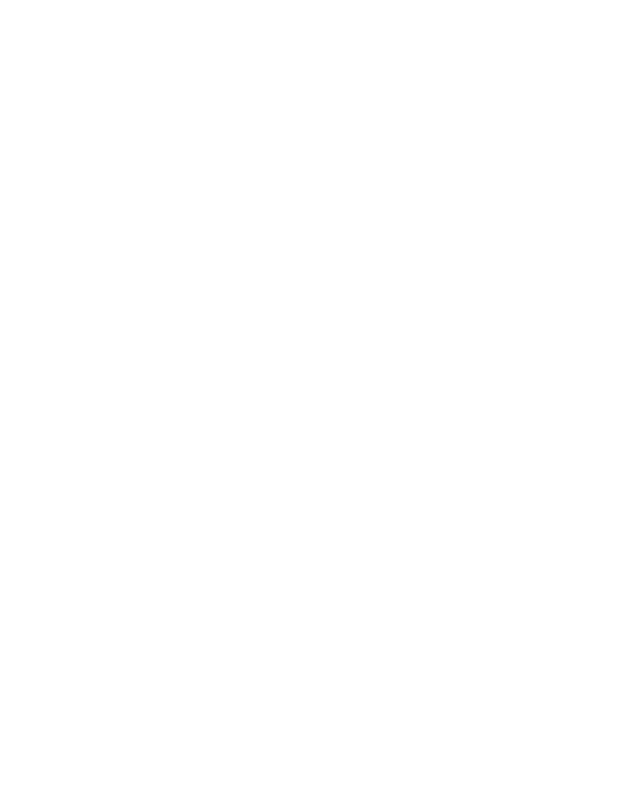
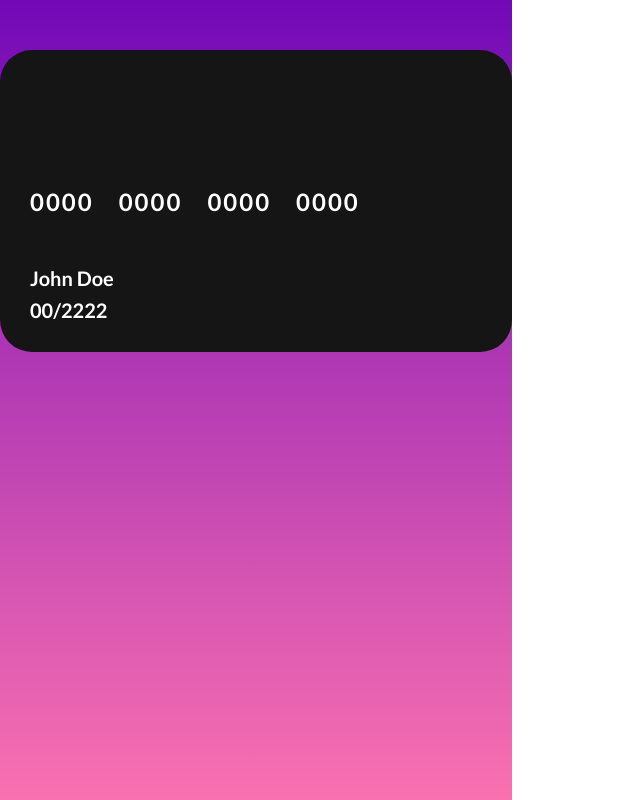
Before and after one commit to Ashard/interactive-credit-card, a plain HTML site: page index.html in a window 1280 px wide. Shown: the whole page, without its empty margins (0-640 px from the left). Drawn offline with Linux system fonts and the light colour scheme.

Commit message:
card front complete

```diff
--- a/index.html
+++ b/index.html
@@ -5,9 +5,36 @@
     <meta http-equiv="X-UA-Compatible" content="IE=edge">
     <meta name="viewport" content="width=device-width, initial-scale=1.0">
     <title>Payment details</title>
+    <link rel="preconnect" href="https://fonts.googleapis.com">
+    <link rel="preconnect" href="https://fonts.gstatic.com" crossorigin>
+    <link href="https://fonts.googleapis.com/css2?family=Lato:ital,wght@0,400;0,700;1,700&display=swap" rel="stylesheet">
     <link rel="stylesheet" href="styles.css"></link>
 </head>
 <body>
+    <div class="grid">
+        <div class="interactive-card-section">
+            <div class="card-front">
+                <div class="card-front-flex-container">
+                    <div class="card-number-container">
+                    <p class="card-number">0000</p>
+                    <p class="card-number">0000</p>
+                    <p class="card-number">0000</p>
+                    <p class="card-number">0000</p>
+                    </div>
+                    <!-- <p class="card-number">
+                        0000 0000 0000 0000
+                    </p> -->
+                    <p class="card-holder-name">
+                        John Doe
+                    </p>
+                    <p class="card-expiry">
+                        00/2222
+                    </p>
+                </div>
 
+            </div>
+        </div>
+        <div class="card-details-input-section"></div>
+    </div>
 </body>
 </html>
--- a/styles.css
+++ b/styles.css
@@ -0,0 +1,69 @@
+* {
+    padding: 0;
+    margin: 0;
+}
+
+body {
+    height: 100vh;
+    font-family: 'Lato', sans-serif;
+
+}
+
+.grid {
+    display: grid;
+    grid-template-columns: 40% auto;
+    height: 100%;
+}
+
+.interactive-card-section {
+    background-image: linear-gradient(#7209B7, rgba(247, 37, 133, 0.65));
+}
+
+.card-front-flex-container {
+    display: flex;
+    flex-direction: column;
+    height: 100%;
+}
+
+.card-front {
+    background-color: #151515;
+    width: 70%px;
+    height: 302px;
+    max-width: 538px;
+    border-radius: 32px;
+    margin-left: auto;
+    margin-right: auto;
+    margin-top: 50px;
+}
+
+.card-number-container {
+    display: flex;
+    margin-left: 30px;
+    gap: 25px;
+}
+
+.card-number {
+    /* margin-left: 30px; */
+    color: white;
+    font-weight: 700;
+    font-size: 24px;
+    letter-spacing: 2px;
+    margin-top: 137px;
+}
+
+.card-holder-name {
+    color: white;
+    font-size: 20px;
+    font-weight: 700;
+    margin-left: 30px;
+    margin-top: 50px;
+}
+
+.card-expiry {
+    color: white;
+    font-size: 20px;
+    font-weight: 700;
+    margin-top: 8px;
+    margin-left: 30px;
+    margin-bottom: 30px;
+}
```
